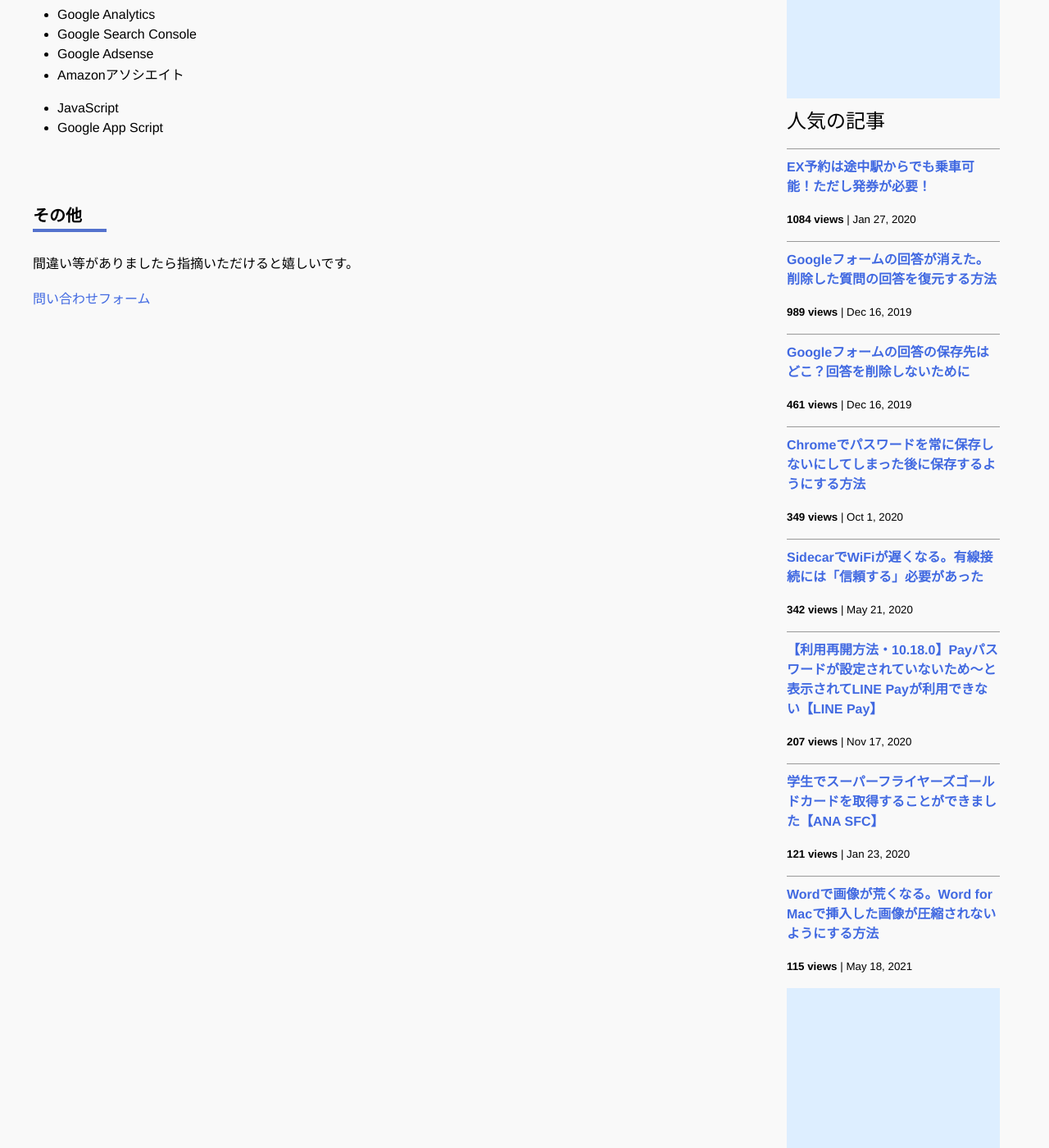
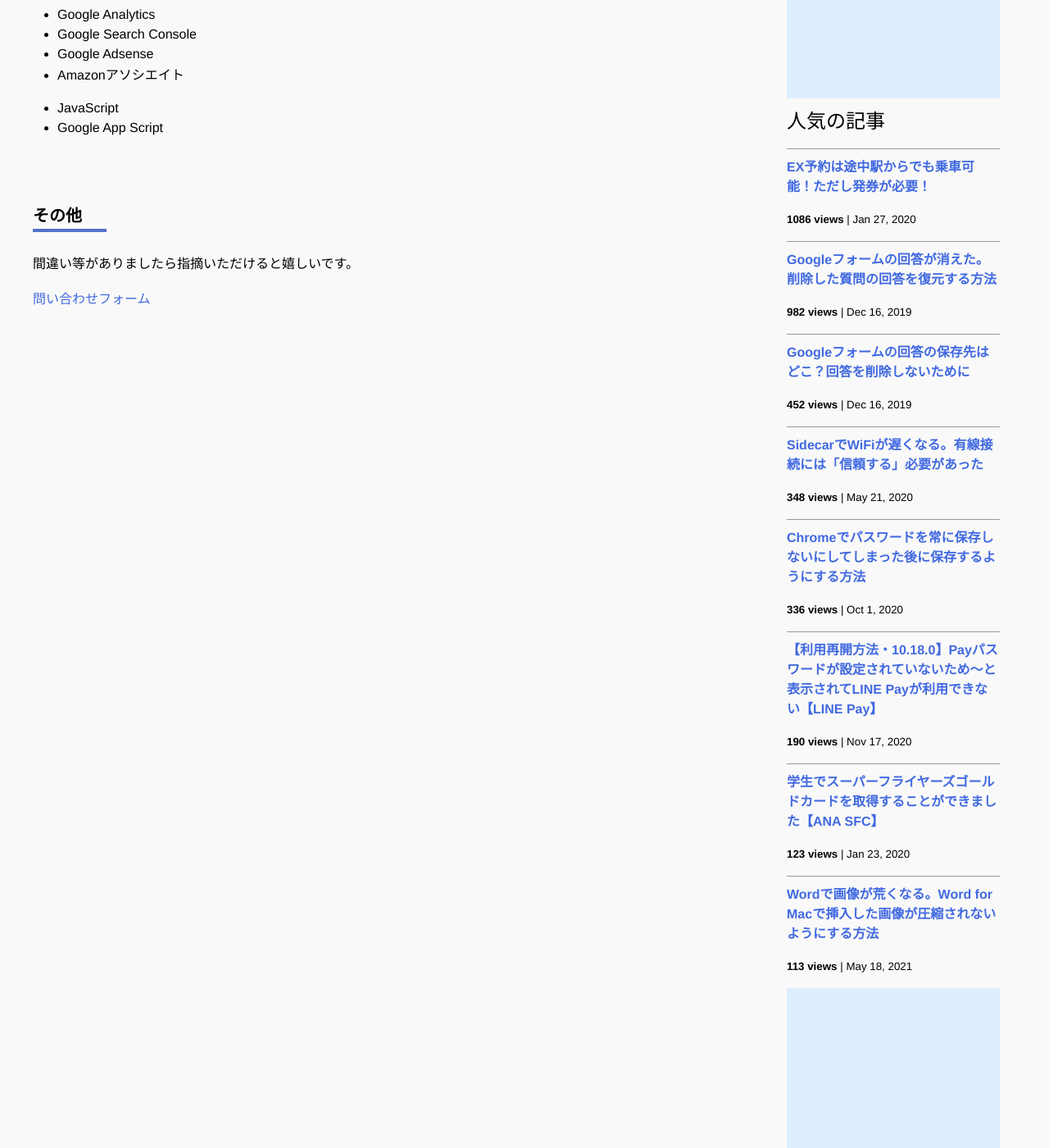
Before and after one commit to iwanaminami/shoyaiwaname, a Jekyll site: the page built from about.markdown, in a window 1280 px wide and 1400 px high, scrolled down 693 px. Shown: the whole window at 82% size. Built offline with Jekyll 4.4.1, drawn with Linux system fonts in a browser that asks for light colours; nearby versions of some CDN libraries; comment, search, counter and statistics services are not loaded.

Commit message:
a new commit message

```diff
--- a/_data/popularposts.yml
+++ b/_data/popularposts.yml
@@ -1,17 +1,17 @@
 side:
-  - view: 1084
+  - view: 1086
     url: /2020/01/27/ex-rideontheway.html
-  - view: 989
+  - view: 982
     url: /2019/12/16/restore-googleform.html
-  - view: 461
+  - view: 452
     url: /2019/12/16/googleform-answers.html
-  - view: 349
+  - view: 348
+    url: /2020/05/21/sidecar-via-cable.html
+  - view: 336
     url: /2020/10/01/googlepassword.html
-  - view: 342
-    url: /2020/05/21/sidecar-via-cable.html
-  - view: 207
+  - view: 190
     url: /2020/11/17/linepay.html
-  - view: 121
+  - view: 123
     url: /2020/01/23/sfcgold.html
-  - view: 115
+  - view: 113
     url: /2021/05/18/image-compression-word.html
```
